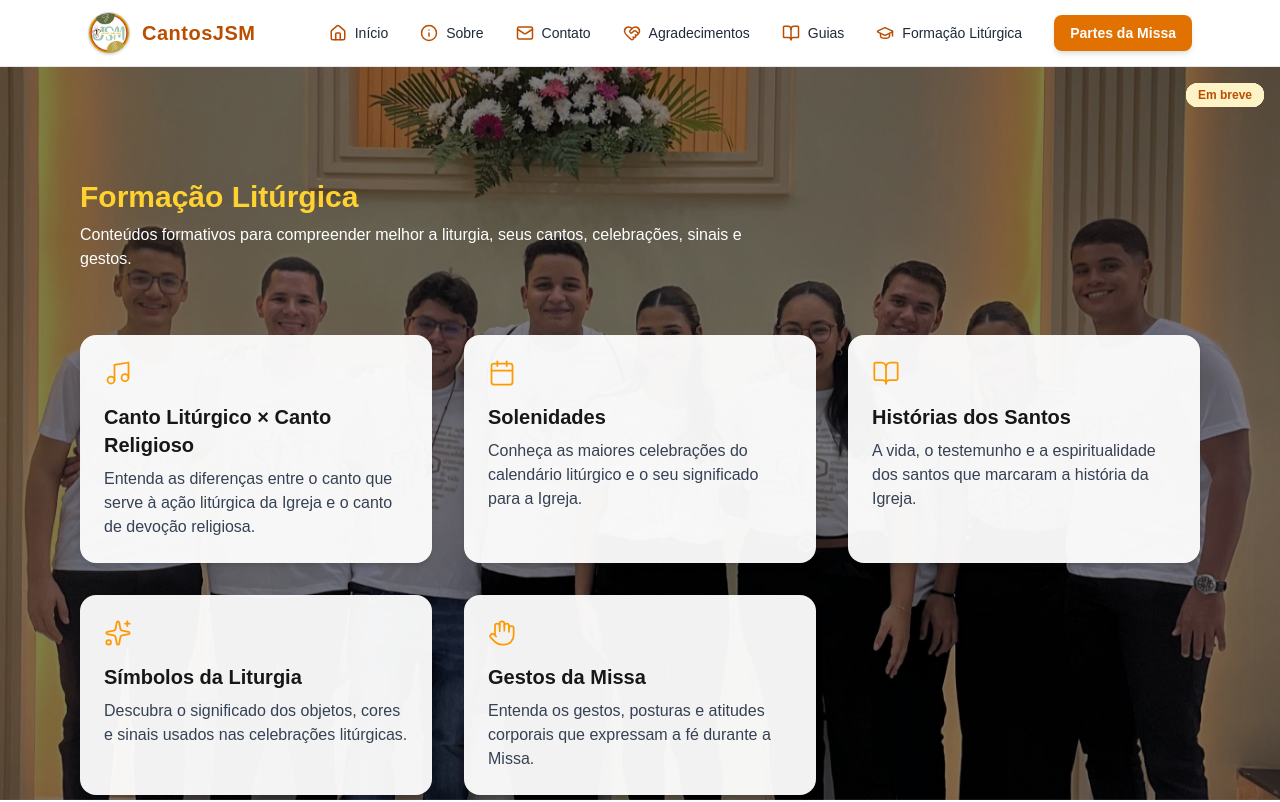
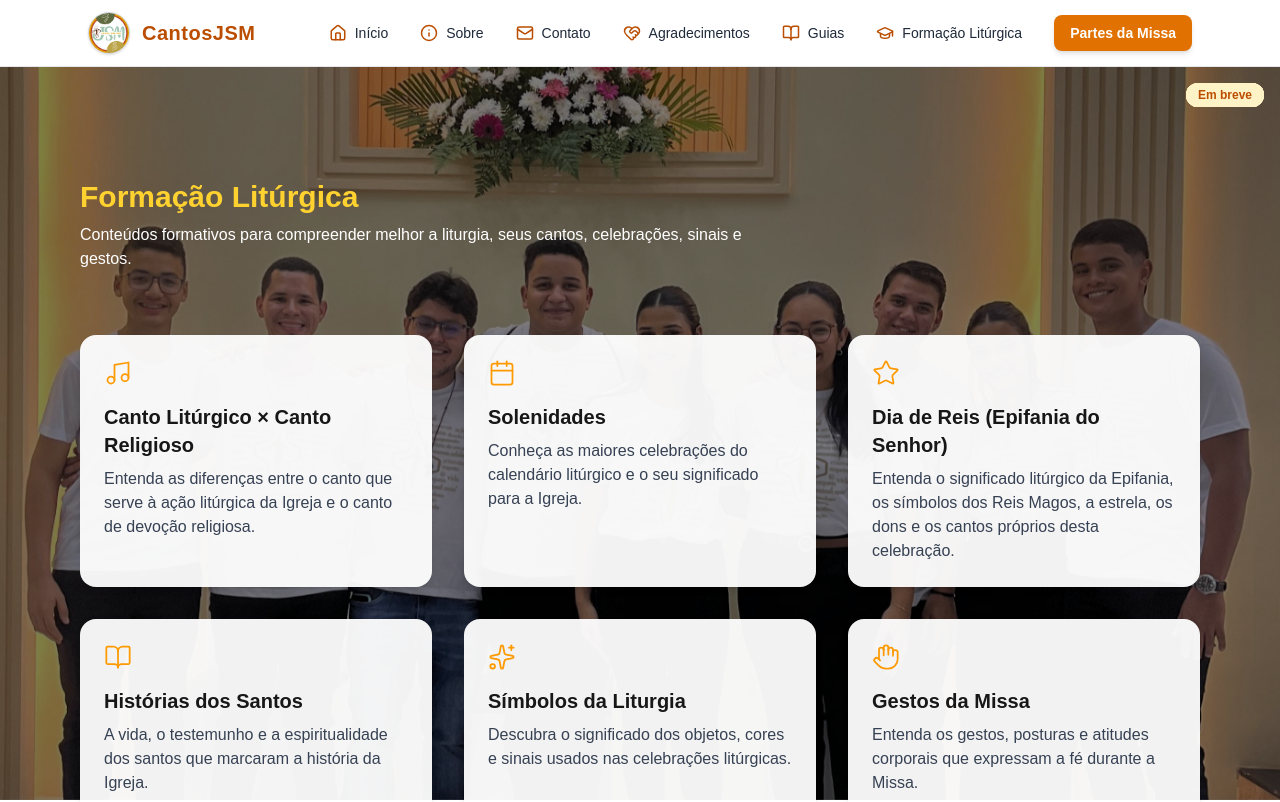
Before and after one commit to robsonalbuquerquedev/cantosjsm, a Next.js app: page /formacao-liturgica in a window 1280 px wide. Shown: the top 802 px of the page. Built offline with nearby package versions, Linux system fonts and the light colour scheme.

Commit message:
update: folder data

```diff
--- a/src/data/formacaoData.ts
+++ b/src/data/formacaoData.ts
@@ -19,6 +19,12 @@ export const formacaoData: FormacaoItem[] = [
         status: "coming-soon",
     },
     {
+        title: "Dia de Reis (Epifania do Senhor)",
+        description:
+            "Entenda o significado litúrgico da Epifania, os símbolos dos Reis Magos, a estrela, os dons e os cantos próprios desta celebração.",
+        status: "coming-soon",
+    },
+    {
         title: "Histórias dos Santos",
         description:
             "A vida, o testemunho e a espiritualidade dos santos que marcaram a história da Igreja.",
```
